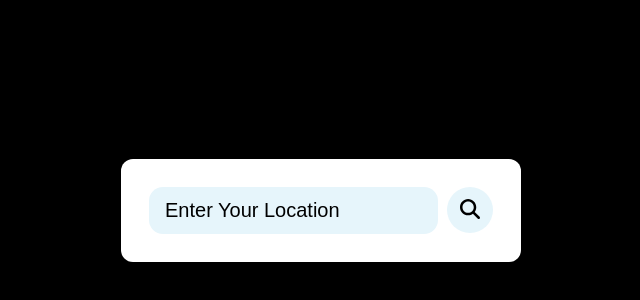
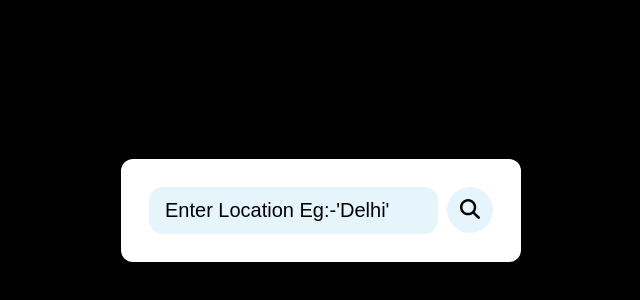
Before and after one commit to TusharKhande98/JS_Project-WeatherApp, a plain HTML site: page index.html in a window 1280 px wide. Shown: the part 190-490 px from the top of the page, without its empty margins (319-959 px from the left). Drawn offline with Linux system fonts and the light colour scheme.

Commit message:
index.html

```diff
--- a/index.html
+++ b/index.html
@@ -15,7 +15,7 @@
 
         <div class="header">
             <div class="search-box">
-                <input type="text" placeholder="Enter your location" class="input-box">
+                <input type="text" placeholder="Enter location eg:-'Delhi'" class="input-box">
                 <button id="searchBtn"><span class="fa-solid fa-magnifying-glass"></span></button>
             </div>
         </div>
```
